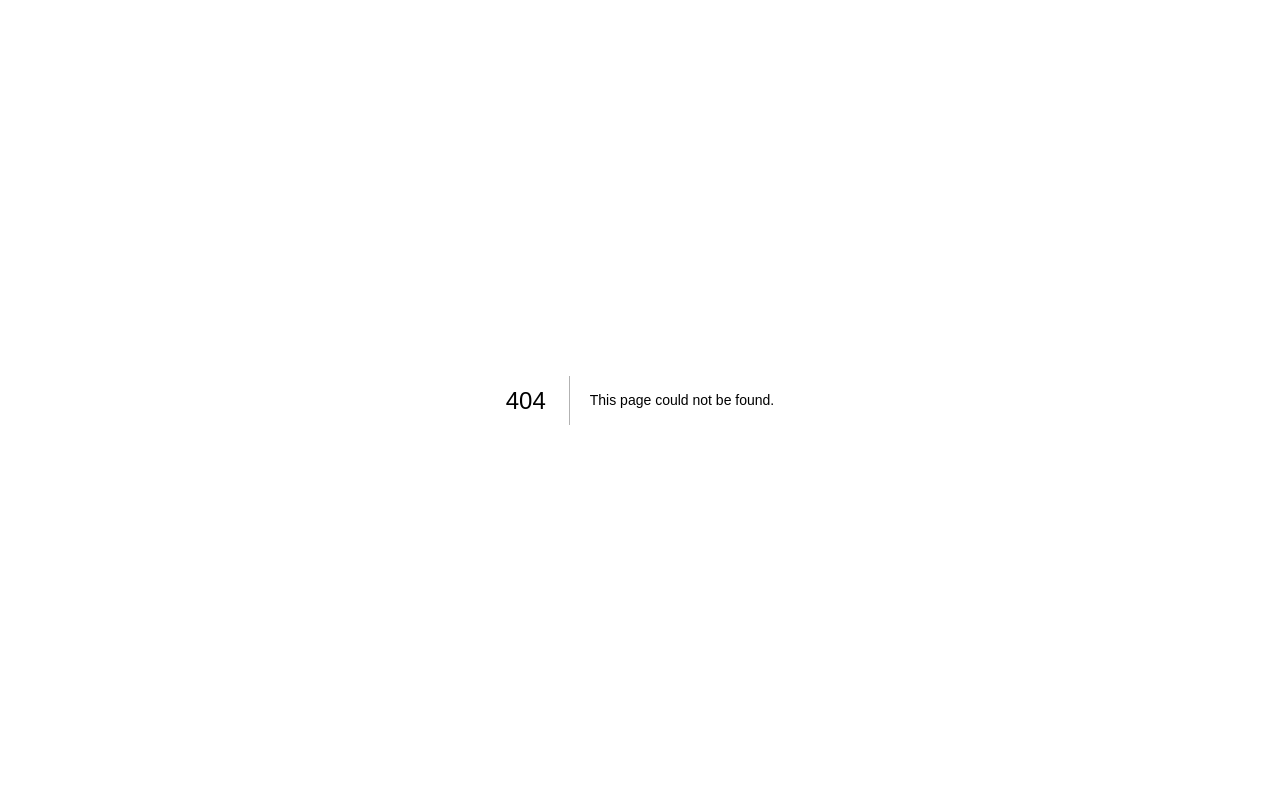
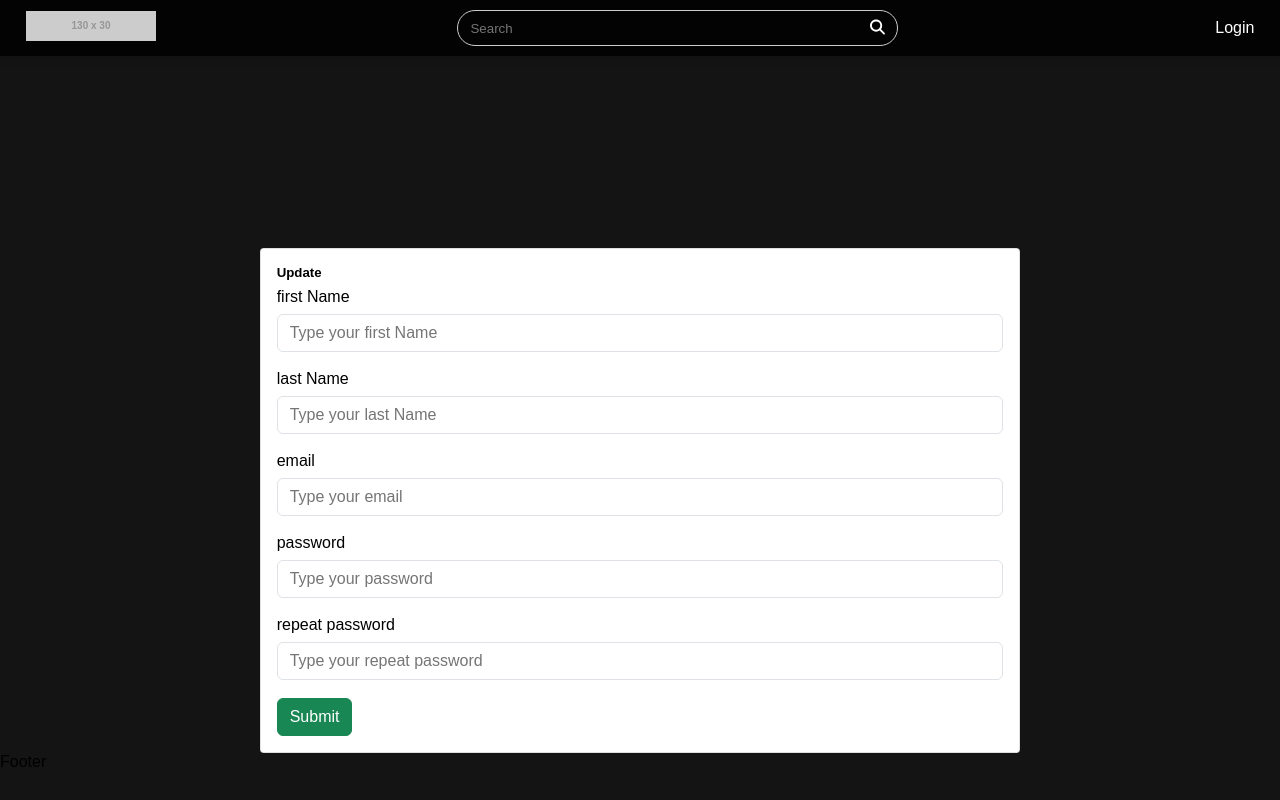
Before and after one commit to Spiderjockey02/fyp-uni, a Next.js app in the folder frontend/: page /settings in a window 1280 px wide. Before the commit this address had no page. Built offline with nearby package versions, Linux system fonts and the light colour scheme; no server answers.

Commit message:
Added /settings & /upload pages

```diff
--- /dev/null
+++ b/frontend/src/pages/settings.tsx
@@ -0,0 +1,37 @@
+import MainLayout from '@/layouts/main';
+import TextField from '@/components/Forms/TextField';
+import SuccessButton from '@/components/Buttons/Success';
+import { useSession } from 'next-auth/react';
+import { Row, Col } from '@/layouts/Grid';
+import Card, { Body, Title } from '@/components/Cards/Card';
+
+export default function Settings() {
+	const { data: session, status } = useSession();
+	if (status == 'loading') return null;
+
+	return (
+		<MainLayout user={session?.user}>
+			<section style={{ minHeight: '100vh!important' }}>
+				<div>
+					<Row className="d-flex justify-content-center align-items-center h-100" style={{ paddingTop: '15%', justifyContent: 'center', display: 'flex' }}>
+						<Col lg={8} xl={7}>
+							<Card>
+								<Body>
+									<>
+										<Title className="text-center h1 fw-bold"><p>Update</p></Title>
+										<TextField label="first Name" id="firstName" />
+										<TextField label="last Name" id="LastName" />
+										<TextField label="email" id="email" type="email" />
+										<TextField label="password" id="password" type="password" />
+										<TextField label="repeat password" id="repPassword" type="password" />
+										<SuccessButton>Submit</SuccessButton>
+									</>
+								</Body>
+							</Card>
+						</Col>
+					</Row>
+				</div>
+			</section>
+		</MainLayout>
+	);
+}
--- /dev/null
+++ b/frontend/src/styles/Card.module.css
@@ -0,0 +1,20 @@
+.card {
+  position: relative;
+  display: flex;
+  flex-direction: column;
+  min-width: 0;
+  word-wrap: break-word;
+  background-color: #fff;
+  background-clip: border-box;
+  border: 1px solid rgba(0,0,0,.125);
+  border-radius: 0.25rem;
+}
+
+.card-body {
+  flex: 1 1 auto;
+  padding: 1rem 1rem;
+}
+
+.card-title {
+  margin-bottom: 0.5rem;
+}
```
Also changed, not shown: frontend/src/components/Forms/FileUpload.tsx (added, +7 -0 lines), frontend/src/pages/upload.tsx (added, +51 -0 lines), frontend/src/styles/Form.module.css (+21 -0 lines).
